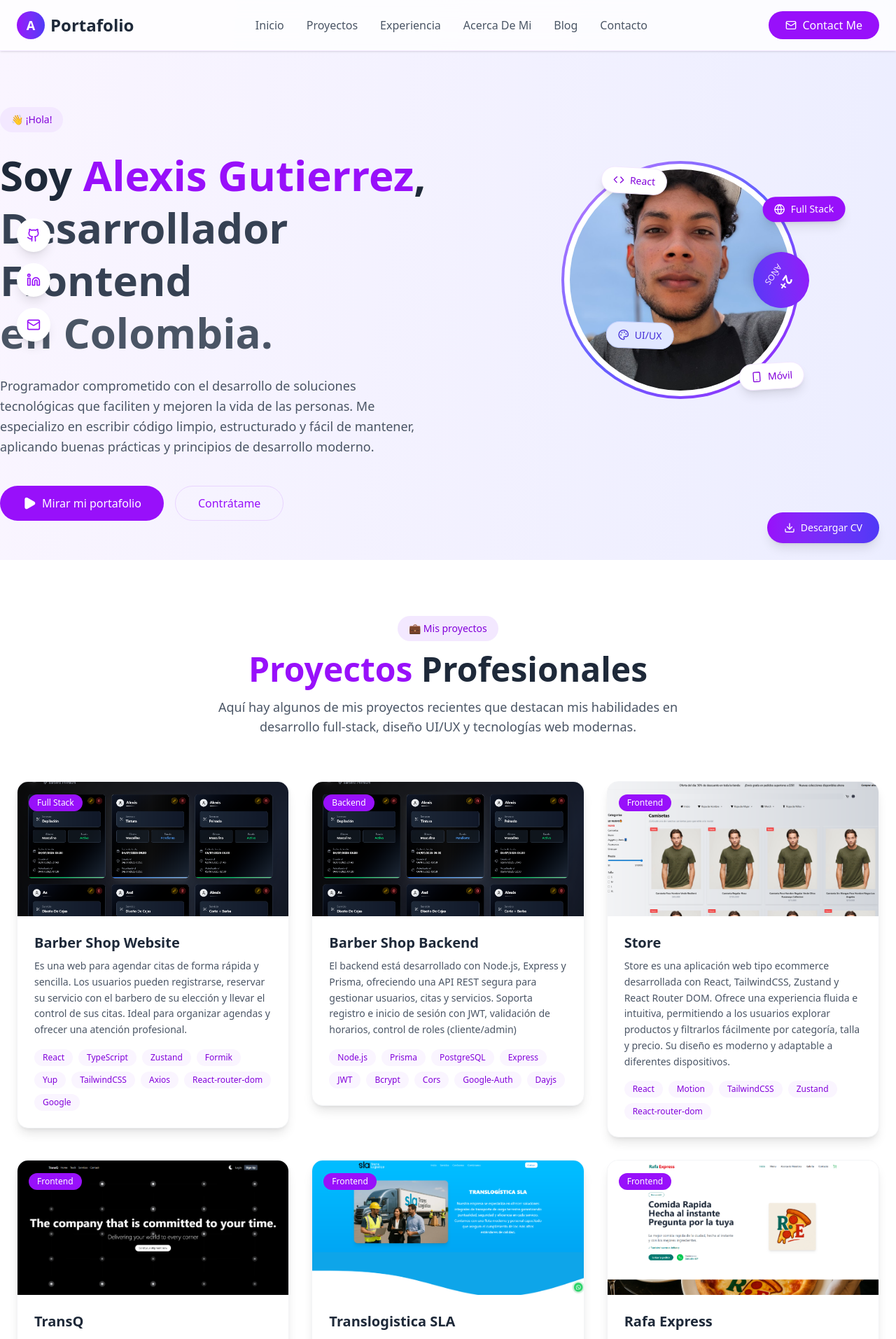
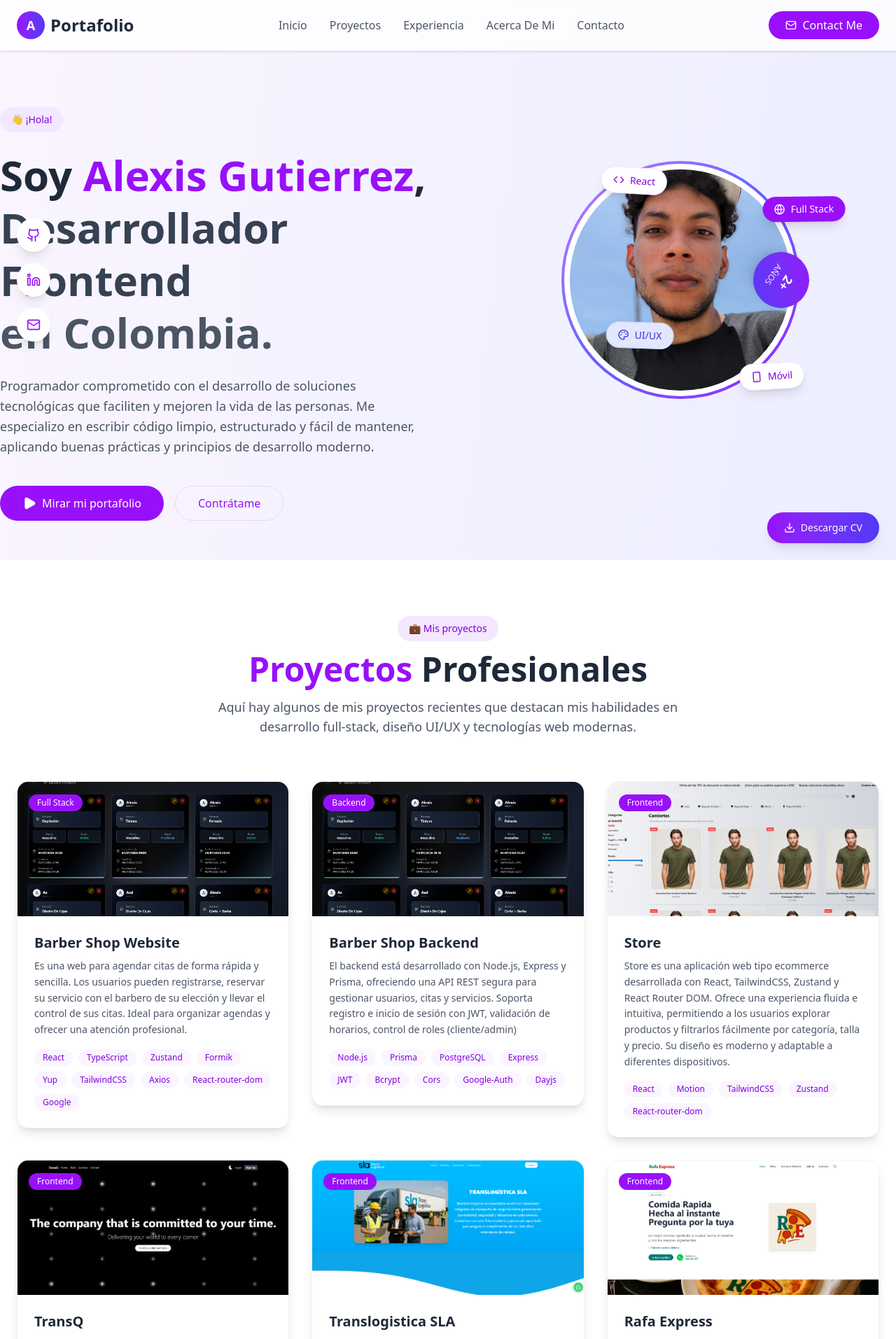
Before and after one commit to Alexisrk310/Portafolio, a React (Vite) app: page / in a window 1280 px wide. Shown: the top 1913 px of the page at 70% size. Built offline with nearby package versions, Linux system fonts and the light colour scheme.

Commit message:
terminando la pagina, agregue funcionalidades en el navbar y a los botones

```diff
--- /dev/null
+++ b/src/components/FactCardList.tsx
@@ -0,0 +1,40 @@
+// components/FactCardList.tsx
+import { motion } from "framer-motion";
+import React from "react";
+
+interface Fact {
+	icon: React.ReactNode;
+	label: string;
+	value: string;
+}
+
+interface FactCardListProps {
+	data: Fact[];
+}
+
+const FactCardList: React.FC<FactCardListProps> = ({ data }) => {
+	return (
+		<>
+			{data.map((fact, index) => (
+				<motion.div
+					key={index}
+					initial={{ opacity: 0, y: 20 }}
+					whileInView={{ opacity: 1, y: 0 }}
+					transition={{ duration: 0.4, delay: index * 0.1 }}
+					viewport={{ once: true }}
+					className="flex items-center space-x-4 p-3 rounded-xl hover:bg-purple-50 transition-colors"
+				>
+					<div className="text-2xl">{fact.icon}</div>
+					<div>
+						<div className="text-sm font-semibold text-gray-800">
+							{fact.label}
+						</div>
+						<div className="text-sm text-gray-600">{fact.value}</div>
+					</div>
+				</motion.div>
+			))}
+		</>
+	);
+};
+
+export default FactCardList;
--- a/src/components/HeroSection.tsx
+++ b/src/components/HeroSection.tsx
@@ -41,6 +41,9 @@ export function HeroSection() {
 				variants={fadeInUp}
 				className="flex flex-col sm:flex-row gap-4 pt-4 max-w-md sm:max-w-none mx-auto sm:mx-0">
 				<Button
+					onClick={() => {
+						window.open('/cv/HV-ALEXIS-GUTIERREZ.pdf');
+					}}
 					size="lg"
 					className="bg-purple-600 hover:bg-purple-700 text-white px-8 py-3 rounded-full flex items-center justify-center w-full sm:w-auto">
 					<Play className="mr-2 h-5 w-5 fill-current" />
@@ -49,6 +52,12 @@ export function HeroSection() {
 				<Button
 					size="lg"
 					variant="outline"
+					onClick={() => {
+						window.open(
+							'https://www.linkedin.com/in/alexis-miguel-gutierrez-ruiz-542364202/',
+							'_blank'
+						);
+					}}
 					className="border-purple-200 text-purple-600 hover:bg-purple-50 px-8 py-3 rounded-full bg-transparent w-full sm:w-auto">
 					Contrátame
 				</Button>
--- a/src/components/Navbar.tsx
+++ b/src/components/Navbar.tsx
@@ -30,18 +30,25 @@ export function Navbar() {
 				{/* Desktop Links */}
 				<div className="hidden md:flex space-x-8">
 					{navLinks.map((section) => (
-						<Link
+						<a
+							href={section.href}
 							key={section.name}
-							to={section.href}
 							className="text-gray-600 hover:text-purple-600 transition-colors font-medium capitalize">
 							{section.name}
-						</Link>
+						</a>
 					))}
 				</div>
 
 				{/* Contact Button */}
 				<div className="hidden md:block">
-					<Button className="bg-purple-600 hover:bg-purple-700 text-white px-6 py-2 rounded-full text-sm md:text-base">
+					<Button
+						onClick={() =>
+							window.open(
+								'mailto:alexisrk310@gmail.com?subject=Estás disponible?',
+								'_blank'
+							)
+						}
+						className="bg-purple-600 hover:bg-purple-700 text-white px-6 py-2 rounded-full text-sm md:text-base">
 						<Mail className="mr-2 h-4 w-4" />
 						Contact Me
 					</Button>
@@ -69,7 +76,14 @@ export function Navbar() {
 							{section.name}
 						</Link>
 					))}
-					<Button className="w-full bg-purple-600 hover:bg-purple-700 text-white py-2 rounded-full flex justify-center items-center text-sm">
+					<Button
+						onClick={() =>
+							window.open(
+								'mailto:alexisrk310@gmail.com?subject=Estás disponible?',
+								'_blank'
+							)
+						}
+						className="w-full bg-purple-600 hover:bg-purple-700 text-white py-2 rounded-full flex justify-center items-center text-sm">
 						<Mail className="mr-2 h-4 w-4" />
 						Contact Me
 					</Button>
--- /dev/null
+++ b/src/constants/myData.ts
@@ -0,0 +1,28 @@
+export const myData = [
+	{
+		label: 'Locación',
+		value: 'Colombia, Cartagena',
+		icon: '🌍',
+	},
+	{ label: 'Edad', value: '23 años', icon: '🎂' },
+	{
+		label: 'Lenguaje',
+		value: 'Español, Ingles basico',
+		icon: '🗣️',
+	},
+	{
+		label: 'Experiencia',
+		value: '2+ años de experiencia',
+		icon: '💼',
+	},
+	{
+		label: 'Disponible',
+		value: 'Abierto a nuevas posibilidades de trabajo',
+		icon: '✅',
+	},
+	{
+		label: 'Preferencias de trabajo',
+		value: 'Remoto y hibrido',
+		icon: '🏠',
+	},
+];
--- a/src/constants/navLinks.ts
+++ b/src/constants/navLinks.ts
@@ -1,8 +1,7 @@
 export const navLinks = [
-	{ name: 'Inicio', href: '#Inicio' },
-	{ name: 'Proyectos', href: '#Proyectos' },
-	{ name: 'Experiencia', href: '#Experiencia' },
-	{ name: 'Acerca de mi', href: '#Acerca de mi' },
-	{ name: 'Blog', href: '#Blog' },
-	{ name: 'Contacto', href: '#Contacto' },
+	{ name: 'Inicio', href: '#inicio' },
+	{ name: 'Proyectos', href: '#proyectos' },
+	{ name: 'Experiencia', href: '#experiencia' },
+	{ name: 'Acerca de mi', href: '#acerca-de-mi' },
+	{ name: 'Contacto', href: '#contacto' },
 ];
--- a/src/index.css
+++ b/src/index.css
@@ -3,3 +3,6 @@ html,
 body {
 	overflow-x: hidden;
 }
+html {
+	scroll-behavior: smooth;
+}
--- a/src/page/HomePage.tsx
+++ b/src/page/HomePage.tsx
@@ -8,9 +8,9 @@ import { DownloadCVButton } from '@/components/DownloadCVButton';
 import { EducationCard } from '@/components/EducationCard';
 import { ExperienceItem } from '@/components/ExperienceItem';
 import { ExperienceStatItem } from '@/components/ExperienceStatItem';
+import FactCardList from '@/components/FactCardList';
 import { HeroImage } from '@/components/HeroImage';
 import { HeroSection } from '@/components/HeroSection';
-
 import HobbyCard from '@/components/HobbyCard';
 import SkillGroupList from '@/components/SkillGroupList';
 import SocialCard from '@/components/SocialCard';
@@ -20,6 +20,7 @@ import { contact } from '@/constants/contact';
 import { education } from '@/constants/education';
 import { experience, experienceStats } from '@/constants/experience';
 import { hobbies } from '@/constants/hobbies';
+import { myData } from '@/constants/myData';
 import { projects } from '@/constants/projects';
 import { socialNetworks } from '@/constants/socialNetworks';
 import { startProject } from '@/constants/startProject';
@@ -28,7 +29,9 @@ import { motion } from 'framer-motion';
 
 export default function HomePage() {
 	return (
-		<div className="h-full bg-gradient-to-br from-purple-50 to-indigo-100 pt-20 sm:pt-0">
+		<div
+			id="inicio"
+			className="h-full bg-gradient-to-br from-purple-50 to-indigo-100 pt-20 sm:pt-0">
 			<section id="home" className="h-screen flex items-center">
 				<div className="container mx-auto grid lg:grid-cols-2 gap-12 items-center">
 					<HeroSection />
@@ -38,7 +41,7 @@ export default function HomePage() {
 			<SocialLinks />
 			<DownloadCVButton />
 			{/* Projects Section */}
-			<section id="projects" className="py-20 px-6 bg-white">
+			<section id="proyectos" className="py-20 px-6 bg-white">
 				<div className="container mx-auto">
 					<motion.div
 						initial={{ opacity: 0, y: 50 }}
@@ -119,7 +122,7 @@ export default function HomePage() {
 			</section>
 
 			{/* Experience Section */}
-			<section id="experience" className="py-20 px-6 bg-white">
+			<section id="experiencia" className="py-20 px-6 bg-white">
 				<div className="container mx-auto">
 					<motion.div
 						initial={{ opacity: 0, y: 50 }}
@@ -169,7 +172,7 @@ export default function HomePage() {
 			</section>
 			{/* About Me Section */}
 			<section
-				id="about"
+				id="acerca-de-mi"
 				className="py-20 px-6 bg-gradient-to-br from-purple-50 to-indigo-50">
 				<div className="container mx-auto">
 					<motion.div
@@ -242,52 +245,7 @@ export default function HomePage() {
 									Datos Interesantes
 								</h3>
 								<div className="space-y-4">
-									{[
-										{
-											label: 'Locación',
-											value: 'Colombia, Cartagena',
-											icon: '🌍',
-										},
-										{ label: 'Edad', value: '23 años', icon: '🎂' },
-										{
-											label: 'Lenguaje',
-											value: 'Español, Ingles basico',
-											icon: '🗣️',
-										},
-										{
-											label: 'Experiencia',
-											value: '2+ años de experiencia',
-											icon: '💼',
-										},
-										{
-											label: 'Disponible',
-											value: 'Abierto a nuevas posibilidades de trabajo',
-											icon: '✅',
-										},
-										{
-											label: 'Preferencias de trabajo',
-											value: 'Remoto y hibrido',
-											icon: '🏠',
-										},
-									].map((fact, index) => (
-										<motion.div
-											key={index}
-											initial={{ opacity: 0, y: 20 }}
-											whileInView={{ opacity: 1, y: 0 }}
-											transition={{ duration: 0.4, delay: index * 0.1 }}
-											viewport={{ once: true }}
-											className="flex items-center space-x-4 p-3 rounded-xl hover:bg-purple-50 transition-colors">
-											<div className="text-2xl">{fact.icon}</div>
-											<div>
-												<div className="text-sm font-semibold text-gray-800">
-													{fact.label}
-												</div>
-												<div className="text-sm text-gray-600">
-													{fact.value}
-												</div>
-											</div>
-										</motion.div>
-									))}
+									<FactCardList data={myData} />
 								</div>
 							</div>
 						</motion.div>
```
Also changed, not shown: src/components/DataList.tsx (added), 1 other file (tests, documents, lock files or other folders).
